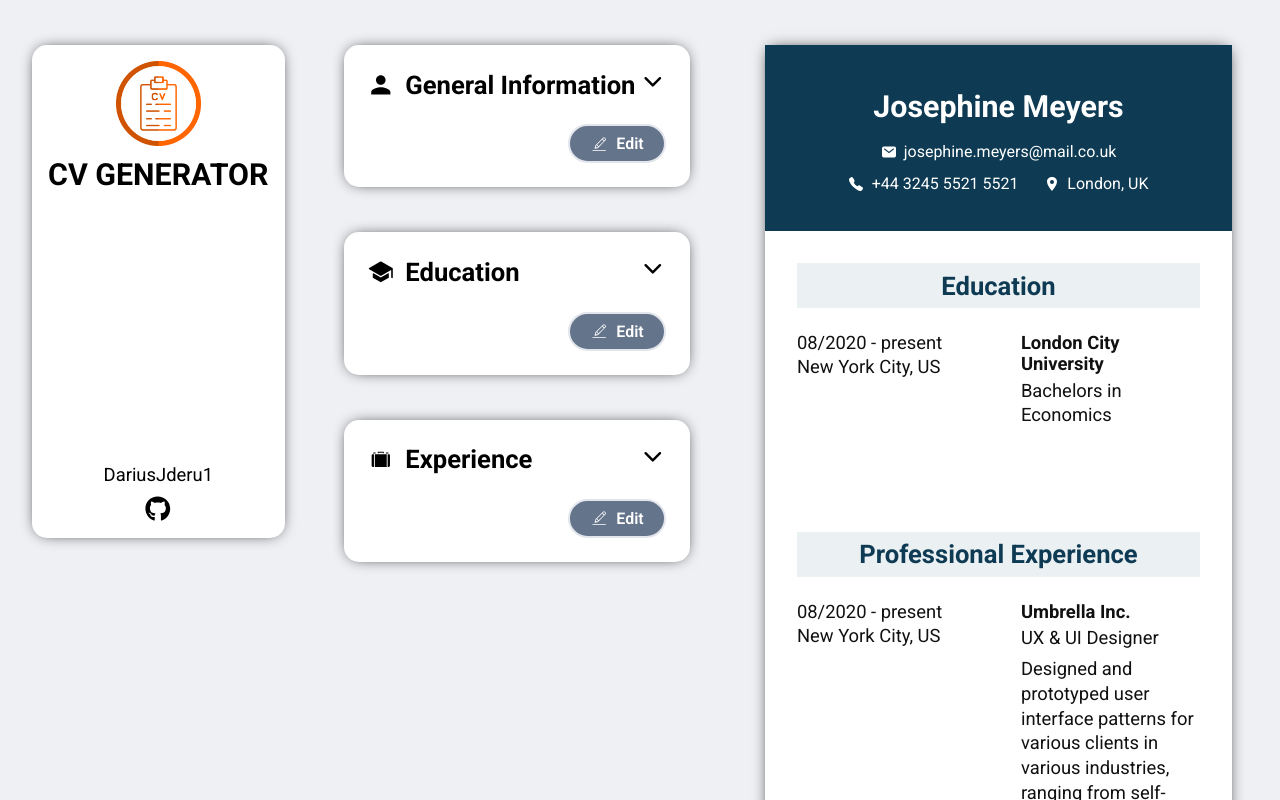
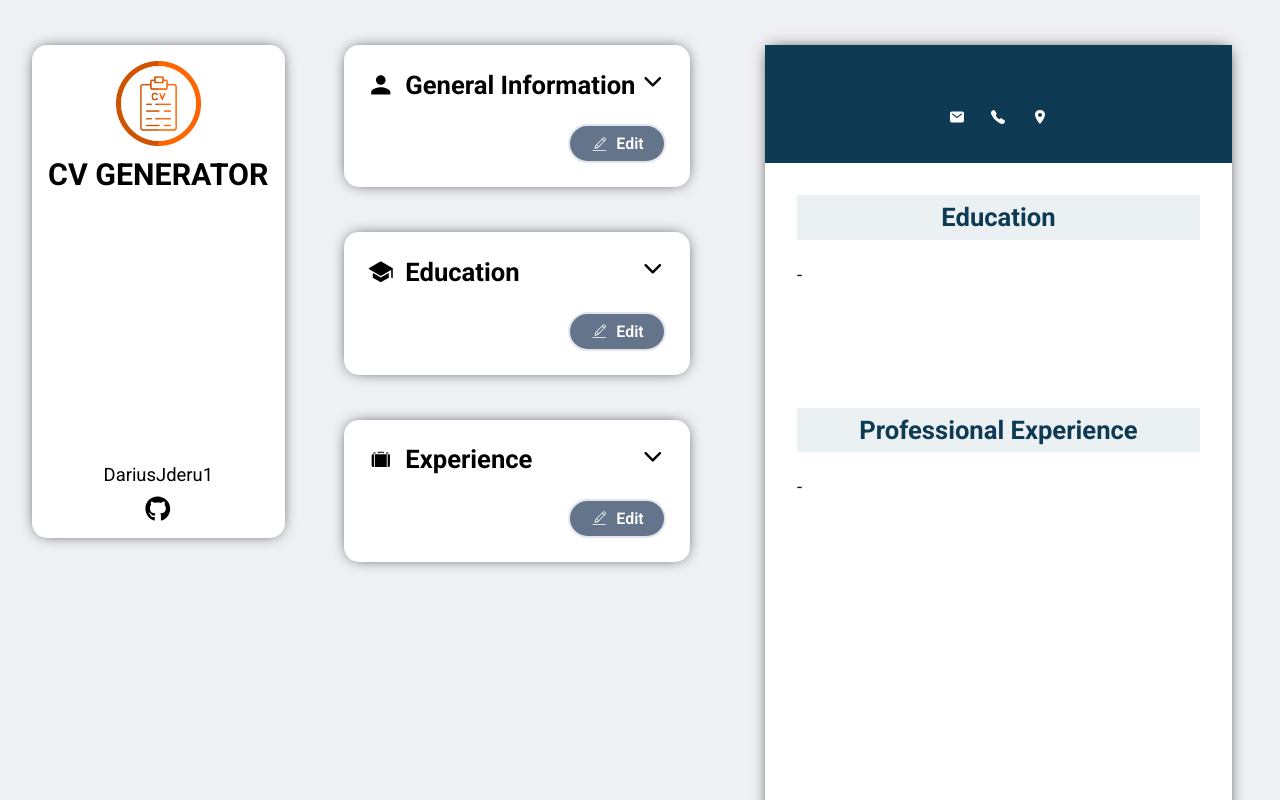
Before and after one commit to DariusJderu1/CV-builder, a React (Vite) app: page / in a window 1280 px wide. Built offline with nearby package versions, Linux system fonts and the light colour scheme.

Commit message:
Add preview functionality forms

```diff
--- a/src/components/App.jsx
+++ b/src/components/App.jsx
@@ -2,15 +2,43 @@ import Sidebar from "./app/Sidebar.jsx";
 import Editor from "./app/Editor.jsx";
 import Preview from "./app/Preview.jsx";
 import "../styles/App.css";
+import { useState } from "react";
+import GeneralInfoForm from "./editor/GeneralInfoForm.jsx";
 
 function App() {
+
+  const [resumeData, setResumeData] = useState({
+
+      generalInformation: {
+        fullName: "",
+        email: "",
+        address: "",
+      },
+
+      education: {
+        school: "",
+        degree: "",
+        startDate: "",
+        endDate: "",
+        location: "",
+      },
+
+      experience: {
+        jobTitle: "",
+        company: "",
+        startDate: "",
+        endDate: "",
+        description: "",
+      }
+    }
+  )
 
   return (
 
     <div className="app-layout">
       <Sidebar />
-      <Editor />
-      <Preview />
+      <Editor resumeData={resumeData} setResumeData={setResumeData} />
+      <Preview resumeData={resumeData}/>
     </div>
   );
 }
--- a/src/components/app/Editor.jsx
+++ b/src/components/app/Editor.jsx
@@ -3,14 +3,14 @@ import ExperienceForm from "../editor/ExperienceForm.jsx";
 import EducationForm from "../editor/EducationForm.jsx";
 import "../../styles/app/Editor.css";
 
-export default function Editor() {
+export default function Editor({resumeData, setResumeData}) {
 
     return (
 
         <main className="editor-container">
-            <GeneralInfoForm />
-            <EducationForm />
-            <ExperienceForm />
+            <GeneralInfoForm resumeData={resumeData} setResumeData={setResumeData} />
+            <EducationForm resumeData={resumeData} setResumeData={setResumeData} />
+            <ExperienceForm resumeData={resumeData} setResumeData={setResumeData} />
         </main>
     );
 }
--- a/src/components/app/Preview.jsx
+++ b/src/components/app/Preview.jsx
@@ -1,19 +1,18 @@
 import { IoMail, IoCall, IoLocationSharp } from "react-icons/io5";
 import "../../styles/app/Preview.css";
 
-export default function Preview() {
+export default function Preview({resumeData}) {
 
     return (
 
         <section className="preview-shell">
-
             <div className="preview-page">
                 <header className="preview-header">
-                    <h1>Josephine Meyers</h1>
+                    <h1>{resumeData.generalInformation.fullName}</h1>
                     <div className="preview-contact-row">
-                        <span><IoMail /> josephine.meyers@mail.co.uk</span>
-                        <span><IoCall /> +44 3245 5521 5521</span>
-                        <span><IoLocationSharp /> London, UK</span>
+                        <span><IoMail /> {resumeData.generalInformation.email}</span>
+                        <span><IoCall /> {resumeData.generalInformation.phone}</span>
+                        <span><IoLocationSharp /> {resumeData.generalInformation.address}</span>
                     </div>
                 </header>
 
@@ -22,13 +21,13 @@ export default function Preview() {
 
                     <div className="preview-entry">
                         <div className="preview-entry-meta">
-                            <span>08/2020 - present</span>
-                            <span>New York City, US</span>
+                            <span>{resumeData.education.startDate} - {resumeData.education.endDate}</span>
+                            <span>{resumeData.education.location}</span>
                         </div>
 
                         <div className="preview-entry-content">
-                            <h3>London City University</h3>
-                            <p>Bachelors in Economics</p>
+                            <h3>{resumeData.education.school}</h3>
+                            <p>{resumeData.education.degree}</p>
                         </div>
                     </div>
                 </section>
@@ -38,23 +37,18 @@ export default function Preview() {
 
                     <div className="preview-entry">
                         <div className="preview-entry-meta">
-                            <span>08/2020 - present</span>
-                            <span>New York City, US</span>
+                            <span>{resumeData.experience.startDate} - {resumeData.experience.endDate}</span>
+                            <span>{resumeData.experience.location}</span>
                         </div>
 
                         <div className="preview-entry-content">
-                            <h3>Umbrella Inc.</h3>
-                            <p>UX & UI Designer</p>
-                            <p>
-                                Designed and prototyped user interface patterns for various
-                                clients in various industries, ranging from self-service apps
-                                within the telecommunications-sector to mobile games for IOS and Android
-                            </p>
+                            <h3>{resumeData.experience.company}</h3>
+                            <p>{resumeData.experience.position}</p>
+                            <p>{resumeData.experience.description}</p>
                         </div>
                     </div>
                 </section>
             </div>
-
         </section>
     );
 }
--- a/src/components/editor/ExperienceForm.jsx
+++ b/src/components/editor/ExperienceForm.jsx
@@ -4,7 +4,7 @@ import { CiEdit } from "react-icons/ci";
 import "../../styles/editor/Forms.css";
 import { useState } from "react";
 
-export default function ExperienceForm() {
+export default function ExperienceForm({resumeData, setResumeData}) {
 
     const [isExpanded, setIsExpanded] = useState(false);
 
@@ -13,37 +13,57 @@ export default function ExperienceForm() {
         setIsExpanded(!isExpanded);
     }
 
+    function handleSubmit(e) {
+
+        e.preventDefault();
+
+        const newResumeData = {
+            ...resumeData,
+            experience: {
+                jobTitle: e.target.elements["jobTitle"].value,
+                company: e.target.elements["company"].value,
+                startDate: e.target.elements["startDate"].value,
+                endDate: e.target.elements["endDate"].value,
+                description: e.target.elements["description"].value,
+            }
+        }
+
+        setResumeData(newResumeData);
+        setIsExpanded(false);
+    }
+
     return (
 
         <FormWrapper icon={<GiSuitcase />} title="Experience" isExpanded={isExpanded} handleExpand={handleExpand}>
 
             {isExpanded && (
 
-                <form className="edit-form">
+                <form className="edit-form" onSubmit={handleSubmit}>
                     <div className="input-group">
                         <label htmlFor="job-title">Job Title</label>
-                        <input type="text" id="job-title" placeholder="Enter Job Title" required />
+                        <input type="text" id="job-title" name="jobTitle" placeholder="Enter Job Title" required />
                     </div>
 
                     <div className="input-group">
                         <label htmlFor="company">Company</label>
-                        <input type="text" id="company" placeholder="Enter Company Name" required />
+                        <input type="text" id="company" name="company" placeholder="Enter Company Name" required />
                     </div>
 
                     <div className="input-group">
                         <label htmlFor="start-date">Start Date</label>
-                        <input type="text" id="start-date" required />
+                        <input type="text" id="start-date" name="startDate" required />
                     </div>
 
                     <div className="input-group">
                         <label htmlFor="end-date">End Date</label>
-                        <input type="text" id="end-date" required />
+                        <input type="text" id="end-date" name="endDate" required />
                     </div>
 
                     <div className="input-group">
                         <label htmlFor="description">Description</label>
                         <textarea
                             id="description"
+                            name="description"
                             placeholder="Describe your responsibilities and achievements..."
                             rows="4"
                             required
--- a/src/components/editor/GeneralInfoForm.jsx
+++ b/src/components/editor/GeneralInfoForm.jsx
@@ -4,7 +4,7 @@ import FormWrapper from "./FormWrapper";
 import "../../styles/editor/Forms.css";
 import { useState } from "react";
 
-export default function GeneralInfoForm() {
+export default function GeneralInfoForm({resumeData, setResumeData}) {
 
     const [isExpanded, setIsExpanded] = useState(false);
 
@@ -17,6 +17,17 @@ export default function GeneralInfoForm() {
 
         e.preventDefault();
 
+        const newResumeData = {
+            ...resumeData,
+            generalInformation: {
+                fullName: e.target.elements["fullName"].value,
+                email: e.target.elements["email"].value,
+                address: e.target.elements["address"].value,
+            }
+        }
+
+        setResumeData(newResumeData);
+        setIsExpanded(false);
     }
 
     return (
@@ -28,17 +39,17 @@ export default function GeneralInfoForm() {
                 <form className="edit-form" onSubmit={handleSubmit}>
                     <div className="input-group">
                         <label htmlFor="full-name">Full name</label>
-                        <input type="text" id="full-name" placeholder="First and last name" required/>
+                        <input type="text" id="full-name" name="fullName" placeholder="First and last name" required/>
                     </div>
 
                     <div className="input-group">
                         <label htmlFor="email">Email</label>
-                        <input type="email" id="email" placeholder="Email" required />
+                        <input type="email" id="email" name="email" placeholder="Email" required />
                     </div>
 
                     <div className="input-group">
                         <label htmlFor="address">Address</label>
-                        <input type="text" id="address" placeholder="City, Country" />
+                        <input type="text" id="address" name="address" placeholder="City, Country" />
                     </div>
 
                     <button className="save-btn" type="submit">Save</button>
--- a/src/styles/app/Preview.css
+++ b/src/styles/app/Preview.css
@@ -100,7 +100,7 @@
 
     & + .preview-section {
 
-        margin-top: 2.5rem;
+        margin-top: 3.5rem;
     }
 }
 
```
Also changed, not shown: src/components/editor/EducationForm.jsx (+26 -7 lines).
